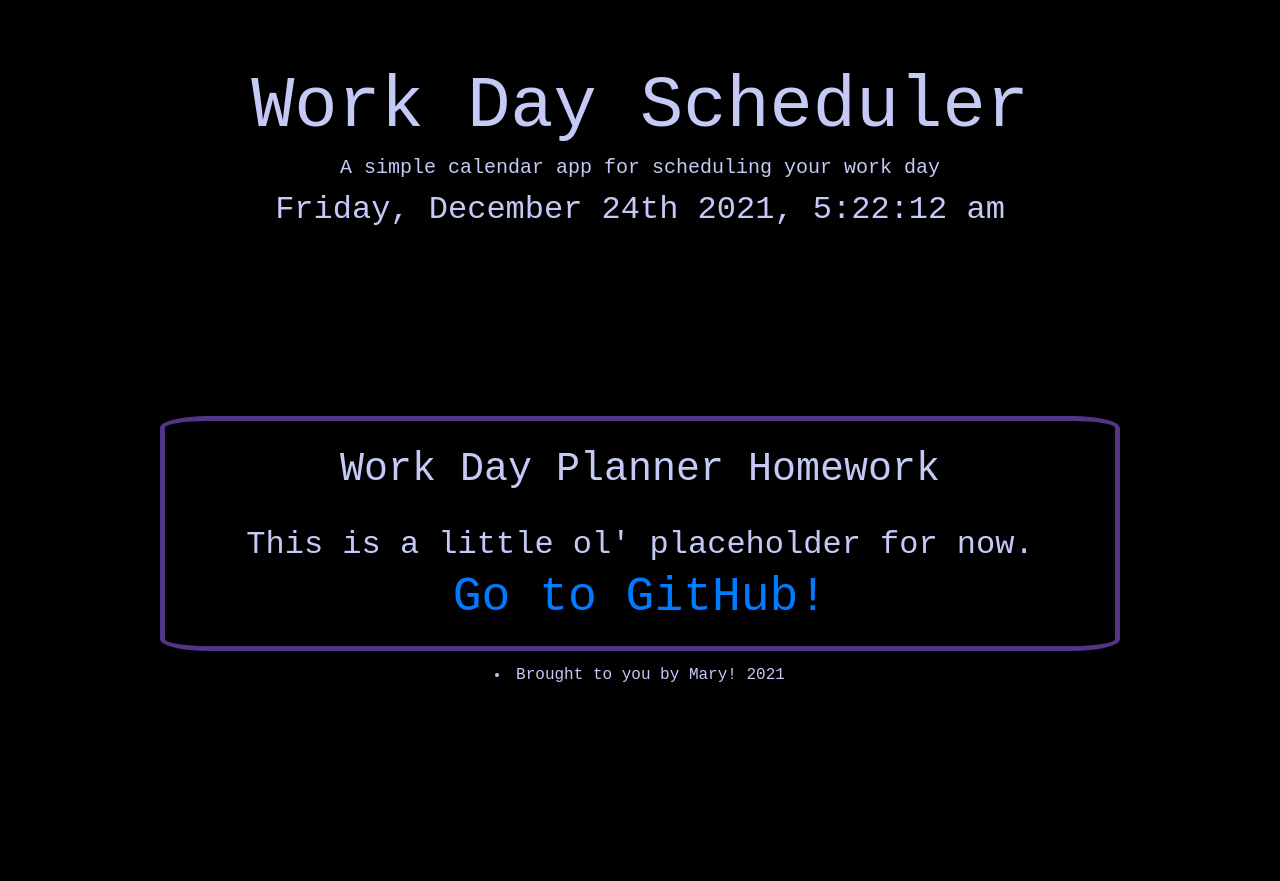
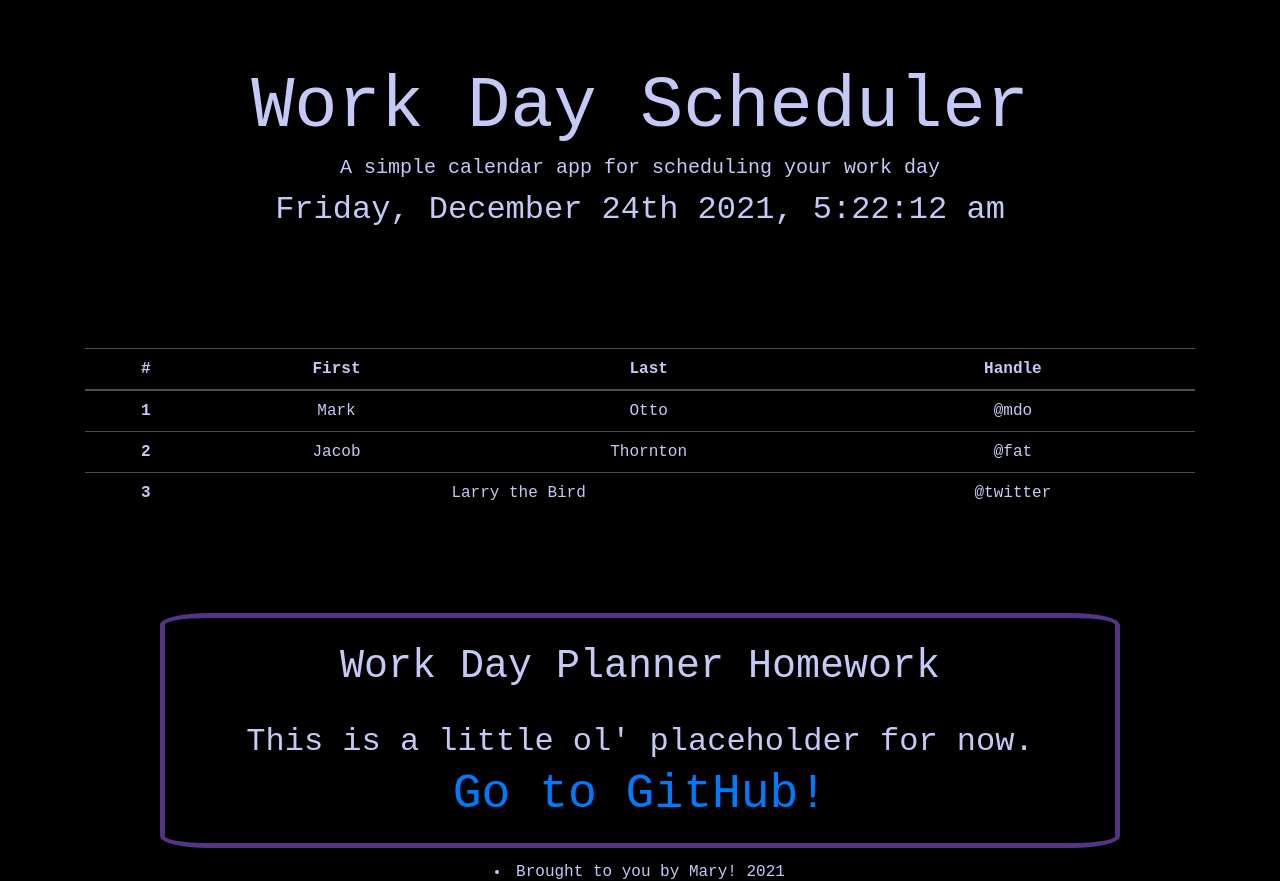
Before and after one commit to Cheez0id/Work-Day-Scheduler-Homework, a plain HTML site: page index.html in a window 1280 px wide. Before the commit the page ends 800 px from the top, so only its background shows below. Drawn offline with nearby package versions, Linux system fonts and the light colour scheme.

Commit message:
looking at table from boostrap

```diff
--- a/index.html
+++ b/index.html
@@ -31,9 +31,42 @@
         <p class="lead">A simple calendar app for scheduling your work day</p>
         <p id="currentDay" class="lead largerfont"></p>
       </header>
+
+
       <div class="container">
         <!-- Timeblocks go here -->
+        <table class="table table-dark table-hover">
+          <thead>
+            <tr>
+              <th scope="col">#</th>
+              <th scope="col">First</th>
+              <th scope="col">Last</th>
+              <th scope="col">Handle</th>
+            </tr>
+          </thead>
+          <tbody>
+            <tr>
+              <th scope="row">1</th>
+              <td>Mark</td>
+              <td>Otto</td>
+              <td>@mdo</td>
+            </tr>
+            <tr>
+              <th scope="row">2</th>
+              <td>Jacob</td>
+              <td>Thornton</td>
+              <td>@fat</td>
+            </tr>
+            <tr>
+              <th scope="row">3</th>
+              <td colspan="2">Larry the Bird</td>
+              <td>@twitter</td>
+            </tr>
+          </tbody>
+        </table>
       </div>
+
+
     <div class="headerbox">
         <h1>Work Day Planner Homework</h1>
         <br>
```
